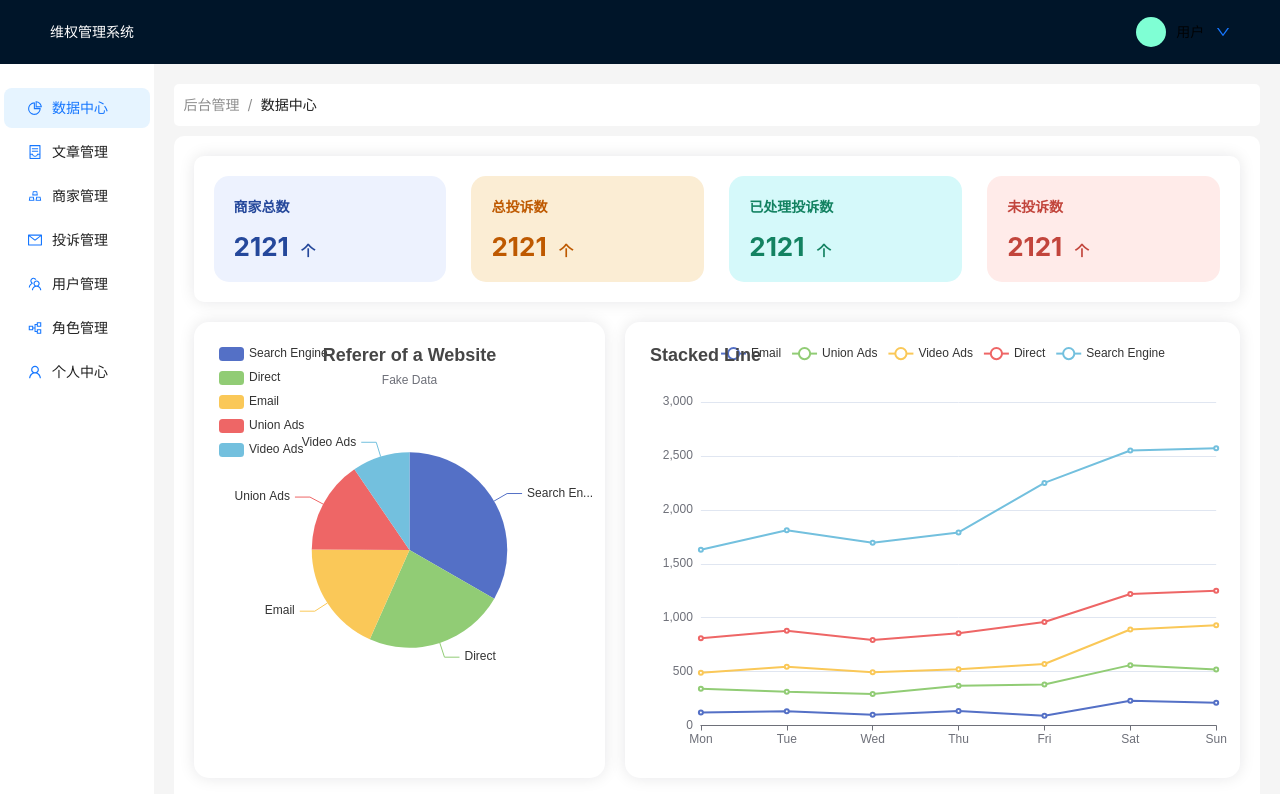
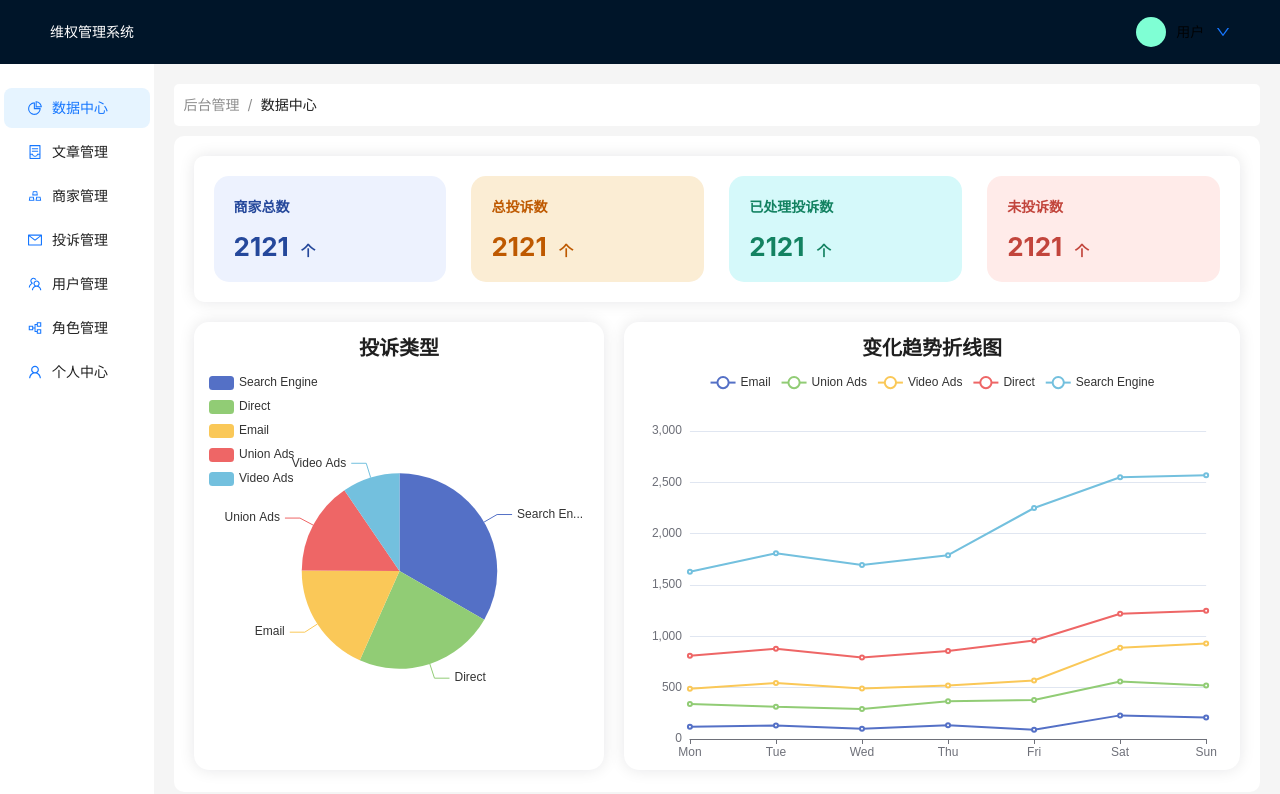
Before and after one commit to ppztt/graduate, a React app: page /back_way/merchant in a window 1280 px wide. Both pictures are taken after a click on the item "数据中心". Shown: the top 794 px of the page. Built offline with nearby package versions, Linux system fonts and the light colour scheme; no server answers.

Commit message:
feat: 调整样式，增加图表根据视图更新

```diff
--- a/package.json
+++ b/package.json
@@ -40,6 +40,7 @@
     "jest-resolve": "^27.4.2",
     "jest-watch-typeahead": "^1.0.0",
     "localforage": "^1.10.0",
+    "lodash": "^4.17.21",
     "match-sorter": "^6.3.4",
     "mini-css-extract-plugin": "^2.4.5",
     "postcss": "^8.4.4",
@@ -150,6 +151,7 @@
     ]
   },
   "devDependencies": {
+    "@types/lodash": "^4.17.10",
     "eslint-import-resolver-webpack": "^0.13.8",
     "sass": "^1.77.2"
   }
--- /dev/null
+++ b/src/pages/dataCenter/components/index.scss
@@ -0,0 +1,12 @@
+#chart-component {
+    .title {
+        text-align: center;
+        font-size: 20px;
+        font-weight: 600;
+        margin-bottom: 10px;
+    }
+    .chart-ele {
+        width: 100%;
+        height: calc(100% - 28px);
+    }
+}
--- a/src/pages/dataCenter/components/linechart.tsx
+++ b/src/pages/dataCenter/components/linechart.tsx
@@ -1,12 +1,16 @@
-import React, {useEffect, useRef} from "react"
+import React, { useEffect, useRef } from "react"
 import * as echarts from 'echarts'
-const PieChart: React.FC = () => {
+import debounce from "lodash/debounce"
+import './index.scss'
+const LineChart: React.FC = () => {
     const chartEle = useRef<any>(null)
-    useEffect(() => {
-        const pieChart = echarts.init(chartEle.current)
-        pieChart.setOption({
+    let handleResize: any = null
+    const init = () => {
+        try {
+            const lineChart = echarts.init(chartEle.current)
+            lineChart.setOption({
                 title: {
-              text: 'Stacked Line'
+                    text: ''
                 },
                 tooltip: {
                     trigger: 'axis'
@@ -60,11 +64,34 @@ const PieChart: React.FC = () => {
                         data: [820, 932, 901, 934, 1290, 1330, 1320]
                     }
                 ]
-          });
+            })
+            handleResize = debounce(() => {
+                lineChart && lineChart.resize()
+            }, 160)
+            lineChart && window.addEventListener('resize', () => {
+                handleResize()
+            })
+        } catch (error) {
+            console.log(error)
+        }
+    }
+    useEffect(() => {
+        try {
+            init()
+        } catch (error) {
+            console.log(error)
+        }
+        return () => {
+            window.removeEventListener('resize', handleResize)
+        }
+        // eslint-disable-next-line react-hooks/exhaustive-deps
     }, [])
     return (
-        <div id="chart" ref={chartEle} style={{height: '100%', width: '100%'}}></div>
+        <div id="chart-component" style={{ height: '100%', width: '100%' }}>
+            <p className="title">变化趋势折线图</p>
+            <div className="chart-ele" ref={chartEle}></div>
+        </div>
     )
 }
 
-export default PieChart
+export default LineChart
--- a/src/pages/dataCenter/components/piechart.tsx
+++ b/src/pages/dataCenter/components/piechart.tsx
@@ -1,14 +1,16 @@
-import React, {useEffect, useRef} from "react"
+import React, { useEffect, useRef } from "react"
 import * as echarts from 'echarts'
+import debounce from 'lodash/debounce'
+import './index.scss'
 const PieChart: React.FC = () => {
     const chartEle = useRef<any>(null)
-    useEffect(() => {
+    let handleResize: any = null
+    const init = () => {
         const pieChart = echarts.init(chartEle.current)
         pieChart.setOption({
             title: {
-              text: 'Referer of a Website',
-              subtext: 'Fake Data',
-              left: 'center'
+                text: '',
+                subtext: ''
             },
             tooltip: {
                 trigger: 'item'
@@ -38,10 +40,30 @@ const PieChart: React.FC = () => {
                     }
                 }
             ]
-          });
+        })
+        handleResize = debounce(() => {
+            pieChart && pieChart.resize()
+        }, 160)
+        pieChart && window.addEventListener('resize', () => {
+            handleResize()
+        })
+    }
+    useEffect(() => {
+        try {
+            init()
+        } catch (error) {
+            throw error
+        }
+        return () => {
+            window.removeEventListener('resize', handleResize)
+        }
+    // eslint-disable-next-line react-hooks/exhaustive-deps
     }, [])
     return (
-        <div id="chart" ref={chartEle} style={{height: '100%', width: '100%'}}></div>
+        <div id="chart-component" style={{ height: '100%', width: '100%' }}>
+            <p className="title">投诉类型</p>
+            <div className="chart-ele" ref={chartEle}></div>
+        </div>
     )
 }
 
--- a/src/pages/dataCenter/index.scss
+++ b/src/pages/dataCenter/index.scss
@@ -40,22 +40,22 @@
     .chart {
         display: flex;
         width: 100%;
-        height: calc(100% - 200px);
+        height: calc(100% - 168px);
         .pie{
             width: 40%;
+            min-width: 300px;
             height: 100%;
             border-radius: 15px;
-            padding: 20px;
-            padding-right: 0px;
+            padding: 10px;
             box-shadow: 0px 0px 16px 0px rgba(17, 17, 26, 0.1);
             margin-right: 20px;
         }
         .line{
             width: 60%;
+            min-width: 300px;
             height: 100%;
+            padding: 10px;
             border-radius: 15px;
-            padding: 20px;
-            padding-right: 0px;
             box-shadow: 0px 0px 16px 0px rgba(17, 17, 26, 0.1);
         }
     }
--- a/src/pages/home/index.scss
+++ b/src/pages/home/index.scss
@@ -12,11 +12,11 @@
         .ant-layout-content {
             box-sizing: border-box;
             padding: 20px;
-            height: calc(100vh -  64px);
+            height: calc(100vh - 64px);
         }
         .routerView {
             width: 100%;
-            height: 100%;
+            height: calc(100% - 40px);
             border-radius: 10px;
             padding: 20px;
             background-color: #fff;
```
Also changed, not shown: 1 other file (tests, documents, lock files or other folders). Lines whose indentation alone changed are shown as unchanged.
